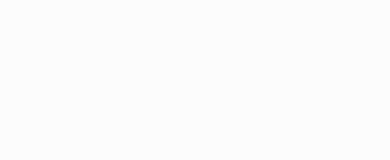
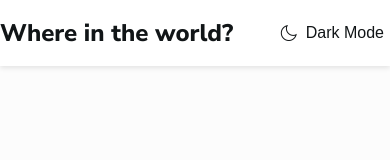
Before and after one commit to Ruska-N/world-countries-app-BTU, a plain HTML site: page index.html in a window 390 px wide. Drawn offline with nearby package versions, Linux system fonts and the light colour scheme.

Commit message:
header done, no responsive

```diff
--- a/css/style.css
+++ b/css/style.css
@@ -19,7 +19,6 @@
   font-weight: 300;
   background: var(--bg);
   color: var(--text);
-  transition: background 0.3s, color 0.3s;
 }
 body.dark {
   --bg: var(--dark-bg);
@@ -28,7 +27,7 @@
   --shadow: var(--dark-shadow);
 }
 h1 {
-  font-size: 32px;
+  font-size: 24px;
   font-weight: 800;
 }
 h2 {
@@ -46,3 +45,42 @@
   max-width: 1200px;
   margin: 0 auto;
 }
+
+/* header styles */
+header {
+  background: var(--elements);
+  box-shadow: 0 2px 5px var(--shadow);
+  padding: 20px 0;
+  margin-bottom: 30px;
+}
+.header {
+  display: flex;
+  justify-content: space-between;
+  align-items: center;
+}
+
+/* dark mode styles */
+.dark-btn {
+  background: none;
+  border: none;
+  cursor: pointer;
+  display: flex;
+  align-items: center;
+  gap: 5px;
+  color: var(--text);
+  font-size: 16px;
+}
+.material-symbols-outlined {
+  font-variation-settings:
+    'FILL' 0,
+    'wght' 200,
+    'GRAD' 0,
+    'opsz' 24;
+}
+body.dark .material-symbols-outlined {
+  font-variation-settings:
+    'FILL' 1,
+    'wght' 200,
+    'GRAD' 0,
+    'opsz' 24;
+}
--- a/index.html
+++ b/index.html
@@ -21,7 +21,13 @@
   </head>
   <body>
     <header>
-      <div class="header container"></div>
+      <div class="header container">
+        <h1 class="logo">Where in the world?</h1>
+        <button id="darkMode" class="dark-btn">
+          <span class="material-symbols-outlined">dark_mode</span>
+          <span class="dark-label">Dark Mode</span>
+        </button>
+      </div>
     </header>
 
     <section>
--- a/script.js
+++ b/script.js
@@ -0,0 +1,6 @@
+const toggleBtn = document.getElementById("darkMode");
+const body = document.body;
+
+toggleBtn.addEventListener("click", () => {
+  body.classList.toggle("dark");
+});
```
